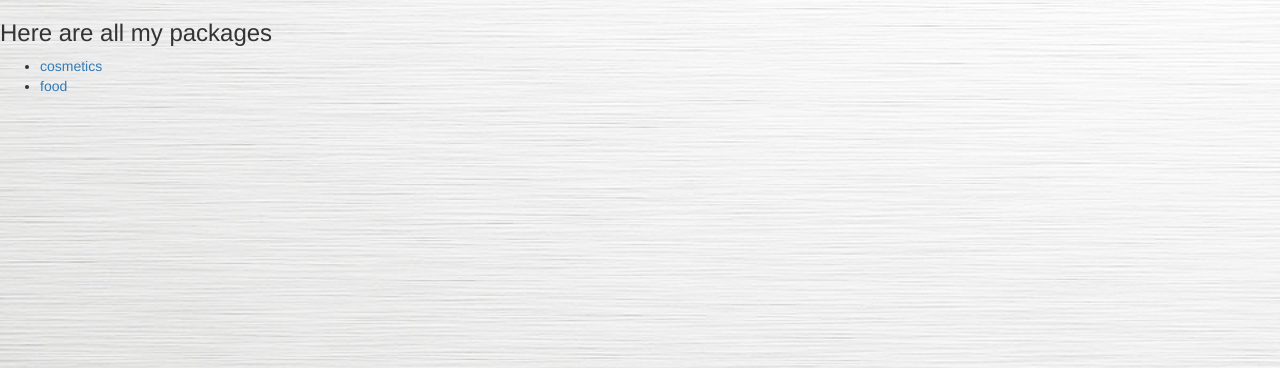
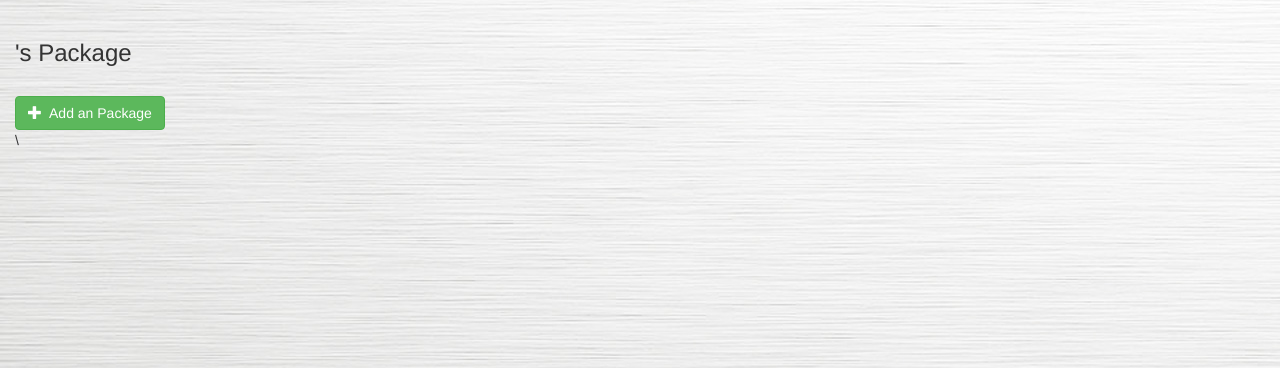
Before and after one commit to Snowna/website-1.0, a Django app: page /package/ in a window 1280 px wide. Shown: the part 52-420 px from the top of the page. Run offline with Django 3.2, Linux system fonts and the light colour scheme; data comes from the database, SQL or seed files in the repository; both versions use the stored data as it was after the commit; some libraries are stand-ins or nearby versions.

Commit message:
can work in login and register, and add package

```diff
--- a/package/templates/package/base.html
+++ b/package/templates/package/base.html
@@ -51,7 +51,7 @@
                     </a>
                 </li>
                 <li class="">
-                    <a href="#">
+                    <a href="{% url 'package:logout_user' %}">
                         <span class="glyphicon glyphicon-off" aria-haspopup="true"></span>&nbsp;LogOut
                     </a>
                 </li>
--- a/package/templates/package/index.html
+++ b/package/templates/package/index.html
@@ -1,15 +1,49 @@
 {% extends 'package/base.html' %}
-{% load staticfiles %}
+{% block albums_active %}active{% endblock %}
+
 {% block body %}
+<div class="albums-container container-fluid">
 
-    {% if all_packages %}
-        <h3>Here are all my packages</h3>
-    <ul>
-        {% for package in all_packages %}
-        <li><a href="{% url 'package:detail' package.id %}"> {{ package.package_type }} </a></li>
-        {% endfor %}
-    </ul>
-    {% else %}
-        <h3>You don't have package</h3>
-    {% endif %}
+    <!-- Packages -->
+    <div class="row">
+        <div class="col-sm-12">
+            <h3>{{ user.username }}'s Package</h3>
+        </div>
+        {% if packages %}
+            {% for package in packages %}
+                <div class="col-sm-4 col-lg-2">
+                    <div class="thumbnail">
+                        <a href="{% url 'package:detail' package.id %}">
+                            <img src="{{ package.company_logo.url }}" class="img-responsive">
+                        </a>
+                        <div class="caption">
+                            <h2>{{ package.package_trcaking_num }}</h2>
+                            <h4>{{ package.type }}</h4>
+
+                            <!-- View Details -->
+                            <a href="{% url 'package:detail' package.id %}" class="btn btn-primary btn-sm" role="button">View Details</a>
+
+
+
+                        </div>
+                    </div>
+                </div>
+                {% cycle '' '' '' '' '' '<div class="clearfix visible-lg"></div>' %}
+            {% endfor %}
+        {% else %}
+            <div class="col-sm-12">
+                <br>
+                <a href="{% url 'package:create_package' %}">
+                    <button type="button" class="btn btn-success">
+                        <span class="glyphicon glyphicon-plus"></span>&nbsp; Add an Package
+                    </button>
+                </a>
+            </div>
+        {% endif %}
+    </div>
+
+    <!-- If user searches and there are songs -->
+\
+
+</div>
 {% endblock %}
--- a/package/urls.py
+++ b/package/urls.py
@@ -9,6 +9,8 @@
     # /package/index/
     path('<int:package_id>/', views.detail, name='detail'),
     path('login/', views.login_user, name='login'),
-    path('register/', views.UserFormView.as_view(), name='register'),
+    path('register/', views.register, name='register'),
+    path('logout/', views.login_user, name='logout_user'),
     path('login_user/', views.login_user, name='login_user'),
+    path('create_package/', views.create_package, name='create_package'),
 ]
--- a/package/views.py
+++ b/package/views.py
@@ -1,9 +1,11 @@
 from django.shortcuts import render,get_object_or_404
 from .models import Package
 from django.shortcuts import render, redirect
-from django.contrib.auth import authenticate,login
+from django.contrib.auth import authenticate, login, logout
 from django.views.generic import View
-from .forms import UserForm
+from .forms import UserForm, PackageForm
+
+IMAGE_FILE_TYPES = ['png', 'jpg', 'jpeg']
 
 
 def index(request):
@@ -18,6 +20,7 @@
     return render(request, 'package/detail.html', {'package': package})
 
 
+# this class is no value for this project
 class UserFormView(View):
     form_class = UserForm
     template_name = 'package/register.html'
@@ -67,3 +70,58 @@
         else:
             return render(request, 'package/login.html', {'error_message': 'Invalid login'})
     return render(request, 'package/login.html')
+
+
+def logout_user(request):
+    logout(request)
+    form = UserForm(request.POST or None)
+    context = {
+        "form": form,
+    }
+    return render(request, 'package/login.html', context)
+
+
+def register(request):
+    form = UserForm(request.POST or None)
+    if form.is_valid():
+        user = form.save(commit=False)
+        username = form.cleaned_data['username']
+        password = form.cleaned_data['password']
+        user.set_password(password)
+        user.save()
+        user = authenticate(username=username, password=password)
+        if user is not None:
+            if user.is_active:
+                login(request, user)
+                packages = Package.objects.filter(user=request.user)
+                return render(request, 'package/index.html', {'packages': packages})
+    context = {
+        "form": form,
+    }
+    return render(request, 'package/register.html', context)
+
+
+def create_package(request):
+    if not request.user.is_authenticated():
+        return render(request, 'package/login.html')
+    else:
+        form = PackageForm(request.POST or None, request.FILES or None)
+        if form.is_valid():
+            package = form.save(commit=False)
+            package.user = request.user
+            package.album_logo = request.FILES['company_logo']
+            file_type = package.company_logo.url.split('.')[-1]
+            file_type = file_type.lower()
+            if file_type not in IMAGE_FILE_TYPES:
+                context = {
+                    'package': package,
+                    'form': form,
+                    'error_message': 'Image file must be PNG, JPG, or JPEG',
+                }
+                return render(request, 'package/create_package.html', context)
+            package.save()
+            return render(request, 'package/detail.html', {'package': package})
+        context = {
+            "form": form,
+        }
+        return render(request, 'package/create_package.html', context)
```
Also changed, not shown: package/forms.py (+8 -0 lines), package/templates/package/create_package.html (added, +51 -0 lines), db.sqlite3.
